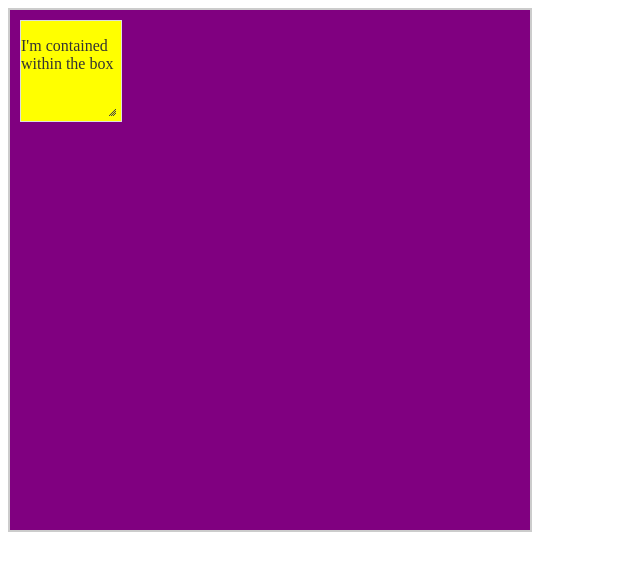
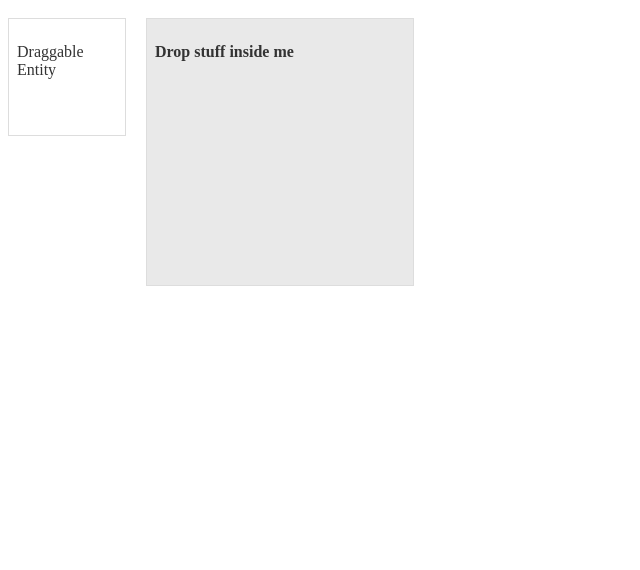
Before and after one commit to HeadHunTeR779/jQuery-Based-Code-Player, a plain HTML site: page jQuery.html in a window 1280 px wide. Shown: the whole page, without its empty margins (0-640 px from the left). Drawn offline with Linux system fonts and the light colour scheme.

Commit message:
Draggable and Droppable Objects

```diff
--- a/jQuery.html
+++ b/jQuery.html
@@ -10,24 +10,36 @@
 
     <link href="jquery-ui-1.12.1.custom/jquery-ui.css" rel="stylesheet"> <!-- for jquery-ui -->
 
-    <style>
-      #containment-wrapper { width: 500px; height:500px; border:2px solid #ccc; padding: 10px; background-color: purple;}
-      #draggable3 { width: 100px ; height: 100px; background-color: yellow;}
+    <style type="text/css">
+      #draggable { width: 100px; height: 100px; padding: 0.5em; float: left; margin: 10px 10px 10px 0; }
+      #droppable { width: 250px; height: 250px; padding: 0.5em; float: left; margin: 10px; }
     </style>
 
   </head>
 
   <body>
 
-    <div id="containment-wrapper">
-      <div id="draggable3" class="draggable ui-widget-content">
-        <p>I'm contained within the box</p>
-      </div>
+    <div id="draggable" class="ui-widget-content">
+      <p>Draggable Entity</p>
+    </div>
+
+    <div id="droppable" class="ui-widget-header">
+      <p> Drop stuff inside me</p>
     </div>
 
     <script type="text/javascript">
 
-      $( "#draggable3" ).draggable({ containment: "#containment-wrapper", scroll: true }).resizable();
+      $("#draggable").draggable();
+
+      $("#droppable").droppable({
+        drop: function(event, ui)
+              {
+                $(this)
+                        .addClass("ui-state-highlight")
+                        .find("p")
+                        .html("Dropped");
+              }
+      });
 
     </script>
 
```
